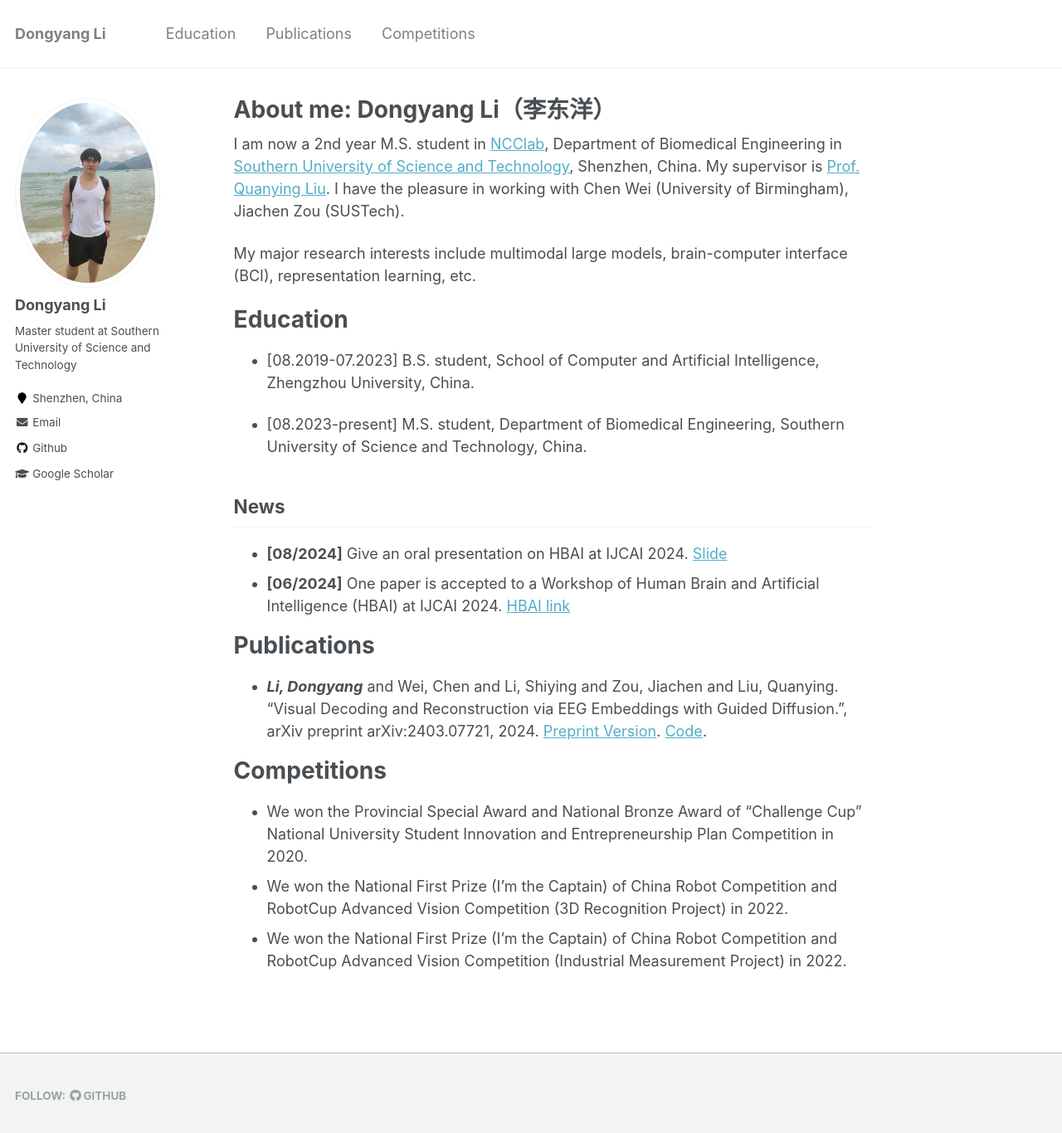
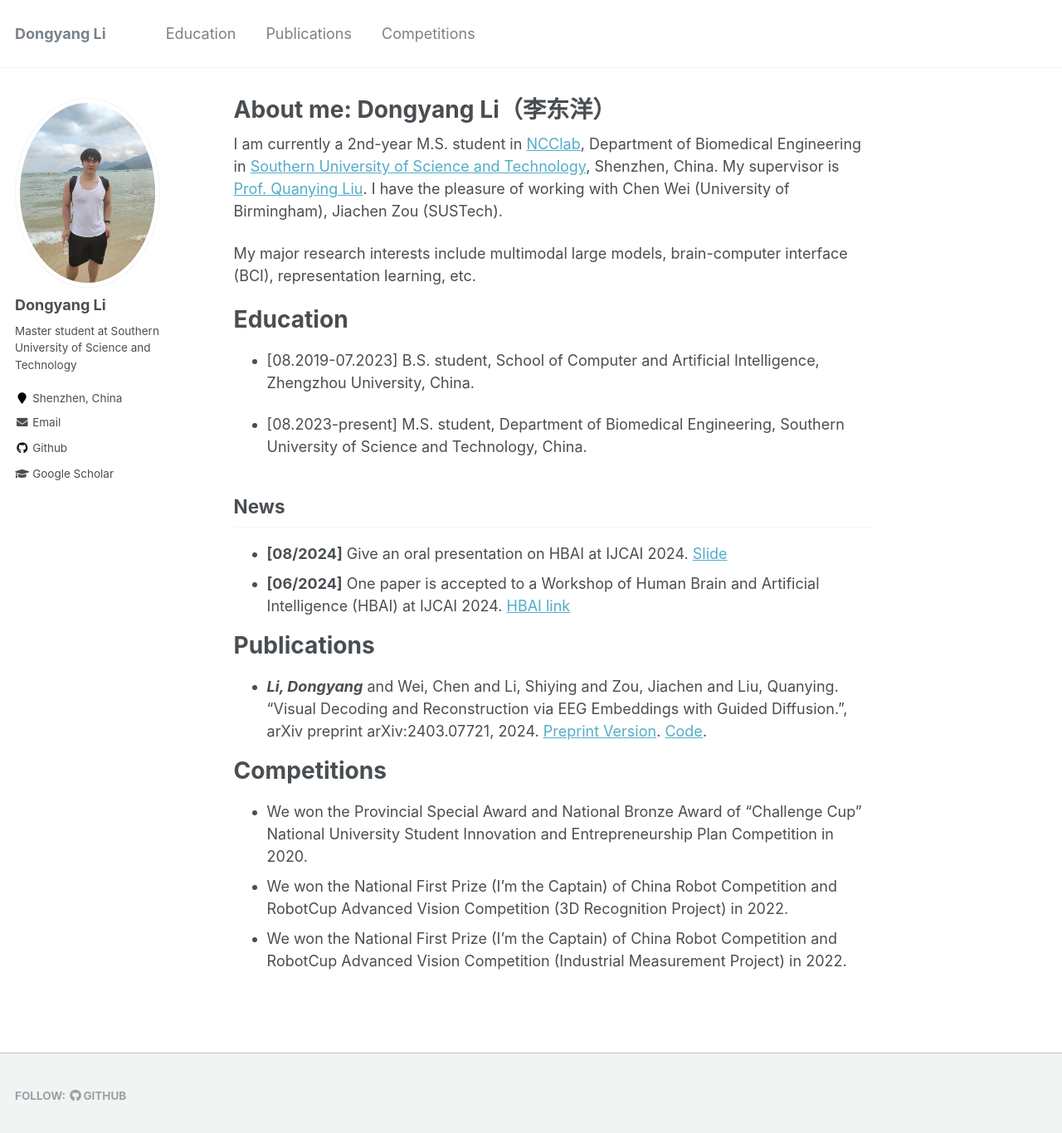
Before and after one commit to dongyangli-del/dongyangli-del.github.io, a Jekyll site: the page built from _pages/about.md, in a window 1280 px wide and 1379 px high. Shown: the top 1366 px of the window at 83% size. Built offline with Jekyll 4.4.1, drawn with Linux system fonts in a browser that asks for light colours.

```diff
--- a/_pages/about.md
+++ b/_pages/about.md
@@ -8,7 +8,7 @@
   - /about.html
 ---
 
-I am now a 2nd year M.S. student in [NCClab](https://www.sustech.edu.cn/zh/faculties/liuquanying.html), Department of Biomedical Engineering in [Southern University of Science and Technology](https://www.sustech.edu.cn/), Shenzhen, China. My supervisor is [Prof. Quanying Liu](https://faculty.sustech.edu.cn/?tagid=liuqy&iscss=1&snapid=1&orderby=date&go=1). I have the pleasure in working with Chen Wei (University of Birmingham), Jiachen Zou (SUSTech).
+I am currently a 2nd-year M.S. student in [NCClab](https://www.sustech.edu.cn/zh/faculties/liuquanying.html), Department of Biomedical Engineering in [Southern University of Science and Technology](https://www.sustech.edu.cn/), Shenzhen, China. My supervisor is [Prof. Quanying Liu](https://faculty.sustech.edu.cn/?tagid=liuqy&iscss=1&snapid=1&orderby=date&go=1). I have the pleasure of working with Chen Wei (University of Birmingham), Jiachen Zou (SUSTech).
 
 My major research interests include multimodal large models, brain-computer interface (BCI), representation learning, etc.
 
```
